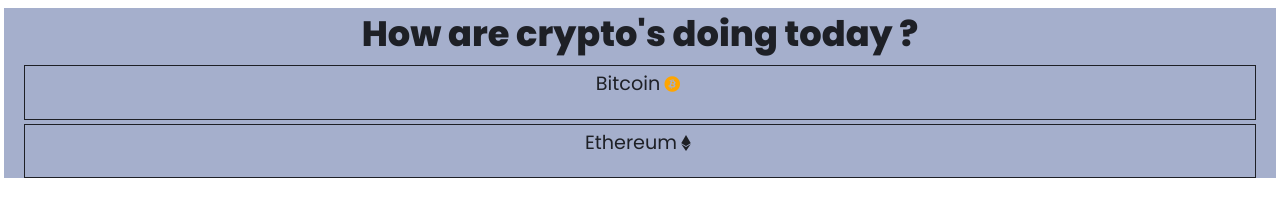
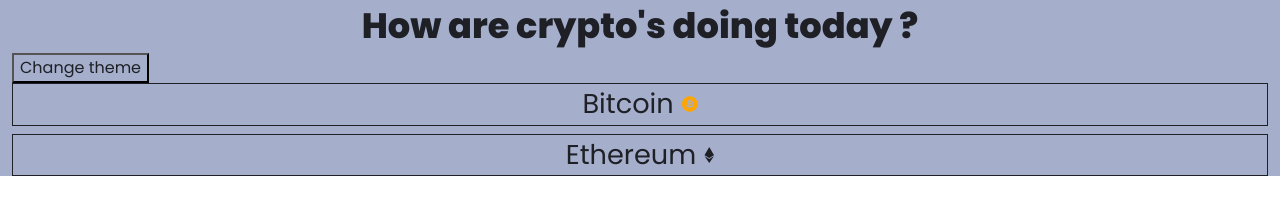
Before and after one commit to richad-m/binance-api, a plain HTML site: page index.html in a window 1280 px wide. Drawn offline with nearby package versions, Linux system fonts and the light colour scheme; no server answers.

Commit message:
added button to switch theme

```diff
--- a/index.html
+++ b/index.html
@@ -21,10 +21,11 @@
   <body data-theme="light">
     <div class="container-fluid">
       <div class="title">How are crypto's doing today ?</div>
+      <button id="theme-switcher">Change theme</button>
       <div class="">
         <div class="crypto-title">
           <div class="crypto-name" id="BTCButton">
-            Bitcoin <i class="fab fa-bitcoin crypto-logo"></i>
+            Bitcoin <i class="fab fa-bitcoin crypto-logo"> </i>
           </div>
           <div class="price-growth">
             <div class="price">
--- a/script.js
+++ b/script.js
@@ -131,3 +131,15 @@
 }
 toCollapse(ETHButton, ETHChart);
 toCollapse(btcButton, btcChart);
+
+//Changing theme on clicking button
+
+const btnSwtichTheme = document.getElementById("theme-switcher");
+
+btnSwtichTheme.addEventListener("click", () => {
+  if (document.body.attributes[0].value == "light") {
+    document.body.setAttribute("data-theme", "dark");
+  } else {
+    document.body.setAttribute("data-theme", "light");
+  }
+});
--- a/style.css
+++ b/style.css
@@ -1,11 +1,11 @@
 @import url("https://fonts.googleapis.com/css2?family=Poppins:wght@300;400;500;800&display=swap");
 
 * {
-  margin: 4px;
+  margin: 0px;
   box-sizing: border-box;
   font-size: medium;
+  background-color: var(--color1);
   color: var(--color2);
-  background-color: var(--color1);
   font-family: Poppins;
 }
 
@@ -39,12 +39,13 @@
 .crypto-name {
   display: flex;
   justify-content: center;
-  font-size: larger;
+  font-size: 1.7em;
   align-items: center;
   cursor: pointer;
 }
-body {
-  background-color: var(--color1);
+
+i {
+  margin-left: 8px;
 }
 
 .positive {
@@ -57,4 +58,5 @@
 
 .crypto-title {
   border: 1px solid var(--color2);
+  margin-bottom: 8px;
 }
```
